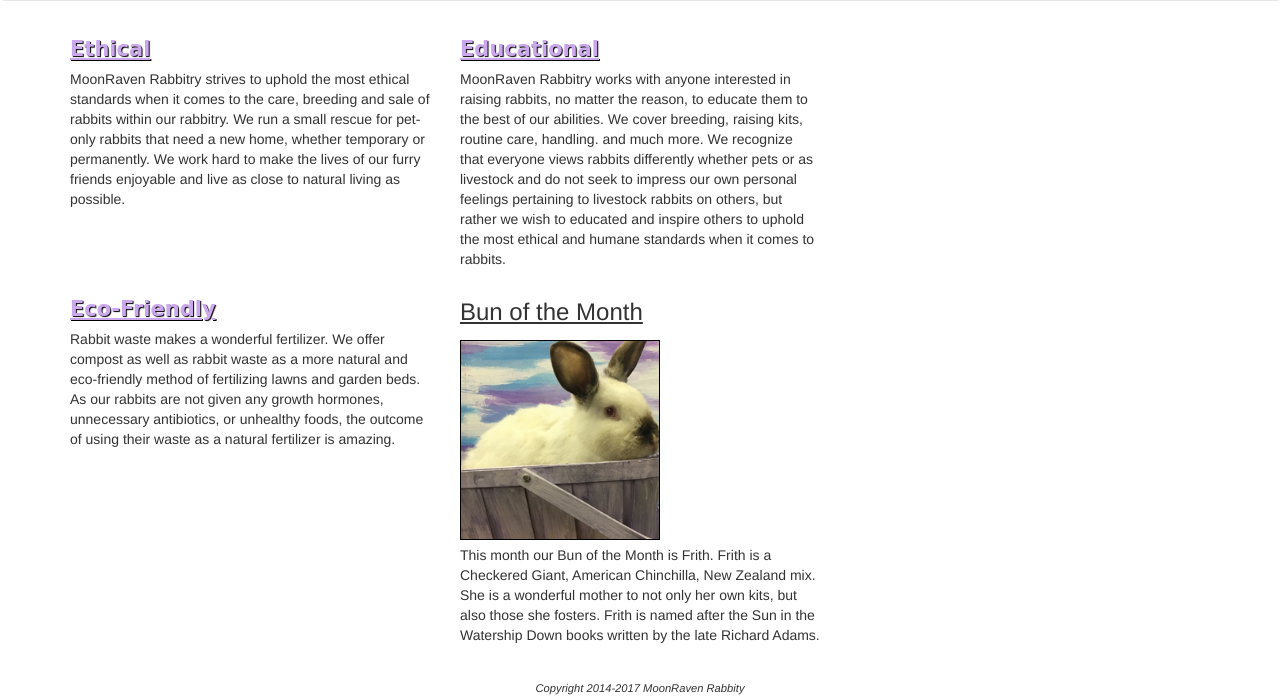
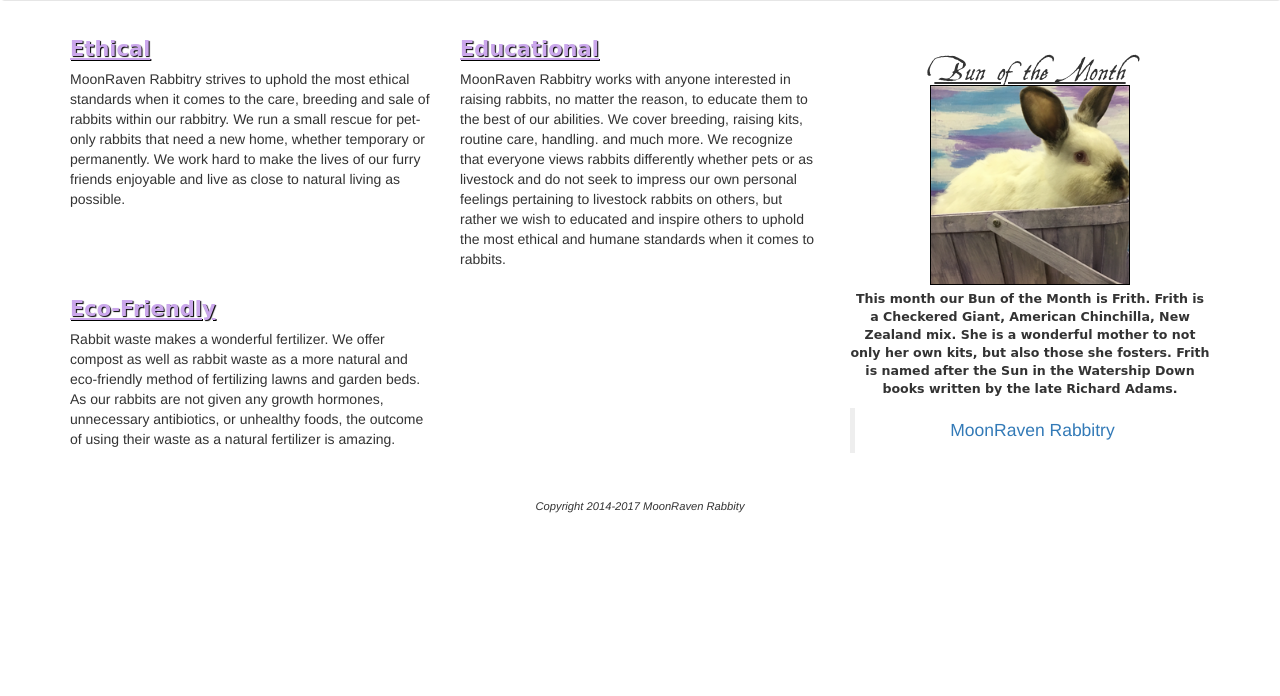
Before and after one commit to TheSageyFox/moonraven-rabbitry, a plain HTML site: page index.html in a window 1280 px wide. Shown: the part 105-801 px from the top of the page. Drawn offline with nearby package versions, Linux system fonts and the light colour scheme; a web font is replaced by a local one.

Commit message:
Index.html reboot

```diff
--- a/index.html
+++ b/index.html
@@ -69,18 +69,13 @@
 						<br>Rabbit waste makes a wonderful fertilizer. We offer compost as well as rabbit waste as a more natural and eco-friendly method of fertilizing lawns and garden beds. As our rabbits are not given any growth hormones, unnecessary antibiotics, or unhealthy foods, the outcome of using their waste as a natural fertilizer is amazing.
 						</p>
 					</div>
-					<div class="visible-md visible-lg col-md-6 col-lg-6">
-						<h3>Bun of the Month</h3>
-			 				<img id="bun" src="img/thumbnail/frith-easter1.png" alt="Frith, a mixed breed rabbit" id="Bun">
-							<p>This month our Bun of the Month is Frith. Frith is a Checkered Giant, American Chinchilla, New Zealand mix. She is a wonderful mother to not only her own kits, but also those she fosters. Frith is named after the Sun in the Watership Down books written by the late Richard Adams. </p>
-					</div>
 				</section> <!-- .information -->
 			</div>
-			<div class="aside text-center col-xs-12 col-sm-12 col-md-4 col-lg-4 visible-xs visible-sm">
+			<div class="aside text-center col-xs-12 col-sm-12 col-md-4 col-lg-4">
 				<h3>Bun of the Month</h3>
 			 	<img id="bun" src="img/thumbnail/frith-easter1.png" alt="Frith, a mixed breed rabbit" id="Bun">
 				<p>This month our Bun of the Month is Frith. Frith is a Checkered Giant, American Chinchilla, New Zealand mix. She is a wonderful mother to not only her own kits, but also those she fosters. Frith is named after the Sun in the Watership Down books written by the late Richard Adams. </p>
-				<div id="facebook-page" class="visible-xs visible-sm visible-md visible-lg">
+				<div id="facebook-page">
 					<div class="fb-page" data-href="https://www.facebook.com/MoonRavenRabbits/" data-tabs="timeline" data-small-header="true" data-adapt-container-width="true" data-hide-cover="false" data-show-facepile="false"><blockquote cite="https://www.facebook.com/MoonRavenRabbits/" class="fb-xfbml-parse-ignore"><a href="https://www.facebook.com/MoonRavenRabbits/">MoonRaven Rabbitry</a></blockquote></div>
 				</div>
 			</div><!-- .aside end -->
```
